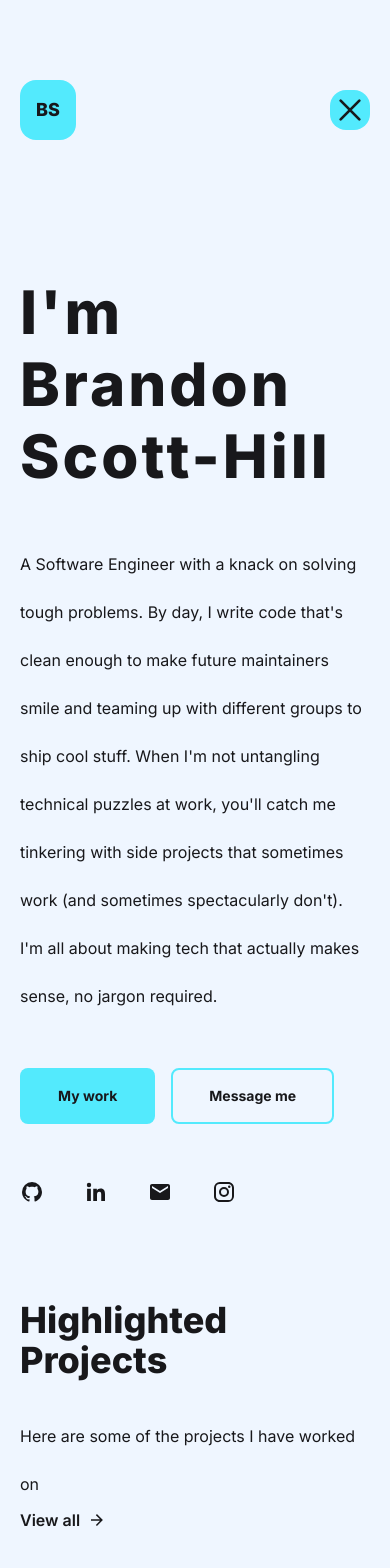
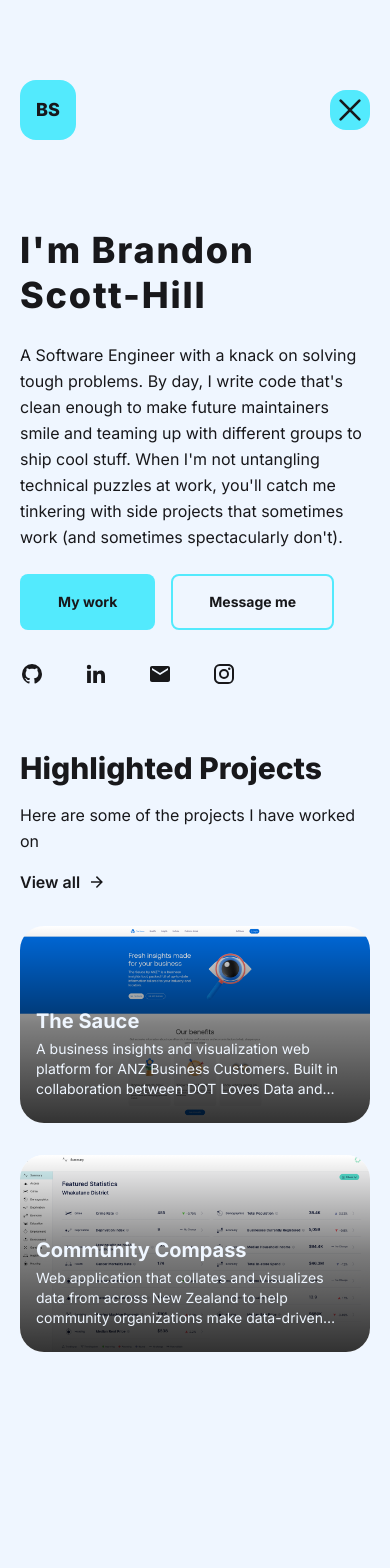
Before and after one commit to b-ran/b-ran.dev, a SvelteKit app: page / in a window 390 px wide. Shown: the top 1568 px of the page. After the commit the page ends 1400 px from the top, so only its background shows below. Built offline with nearby package versions, Linux system fonts and the light colour scheme.

Commit message:
Reduce spacing in intro page

```diff
--- a/src/routes/+page.svelte
+++ b/src/routes/+page.svelte
@@ -13,21 +13,18 @@
 
 <title>Brandon Scott-Hill</title>
 
-<main class="lg:pt-48 lg:space-y-48 py-24 space-y-24">
+<main class="lg:pt-24 lg:space-y-36 py-12 space-y-16">
 	<section>
-		<article class="flex flex-col gap-12 lg:max-w-10/12">
-			<h1 class="font-extrabold tracking-wider text-6xl leading-18">
+		<article class="flex flex-col gap-6 md:gap-12 lg:max-w-10/12">
+			<h1 class="font-extrabold tracking-wider text-4xl md:text-6xl leading-tight md:leading-18">
 				I'm Brandon Scott-Hill
 			</h1>
 
-			<p class="leading-12">
+			<p class="leading-relaxed md:leading-12">
 				A Software Engineer with a knack on solving tough problems.
 				By day, I write code that's clean enough to make future maintainers smile and teaming up with different groups
-				to
-				ship cool stuff.
-				When I'm not untangling technical puzzles at work, you'll catch me tinkering with side projects that sometimes
-				work (and sometimes spectacularly don't).
-				I'm all about making tech that actually makes sense, no jargon required.
+				to ship cool stuff. When I'm not untangling technical puzzles at work, you'll catch me tinkering with side
+				projects that sometimes work (and sometimes spectacularly don't).
 			</p>
 
 			<nav class="mb-2">
@@ -52,16 +49,16 @@
 		</article>
 	</section>
 
-	<section class="flex flex-col gap-12">
+	<section class="flex flex-col gap-8">
 		<article class="flex flex-col md:flex-row md:items-center md:justify-between">
-			<div class="space-y-8">
-				<h2 class="font-extrabold text-4xl">Highlighted Projects</h2>
-				<p class="leading-12">
+			<div class="space-y-4 md:space-y-8">
+				<h2 class="font-extrabold text-3xl md:text-4xl">Highlighted Projects</h2>
+				<p class="leading-relaxed md:leading-12">
 					Here are some of the projects I have worked on
 				</p>
 			</div>
 			<Link href="projects">
-				<div class="flex items-center">
+				<div class="flex items-center mt-4 md:mt-0">
 					<span class="font-semibold mr-2">View all </span>
 					<RightArrow />
 				</div>
```
